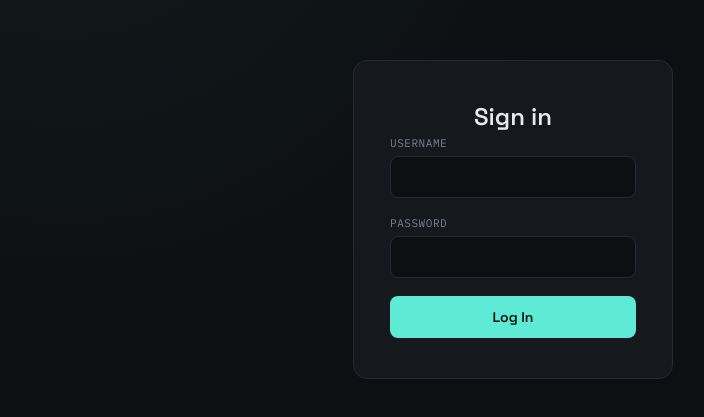
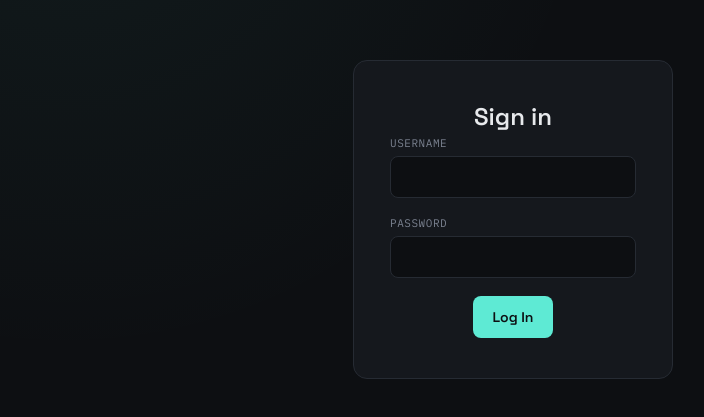
Before and after one commit to jrmymrsgn/LAB6-React, a React (Vite) app: page /login in a window 1280 px wide. Shown: the part 181-598 px from the top of the page, without its empty margins (127-831 px from the left). Built offline with nearby package versions, Linux system fonts and the light colour scheme; no server answers.

Commit message:
Center login heading and button

```diff
--- a/src/index.css
+++ b/src/index.css
@@ -39,7 +39,6 @@ body {
   padding: 40px 36px;
   width: 320px;
   text-align: center;
-
 }
 
 .card label,
@@ -47,8 +46,11 @@ body {
   text-align: left;
 }
 
+/* Center Login button */
 .card button {
-  width: 100%;
+  display: block;
+  width: fit-content;
+  margin: 0 auto;
 }
 
 .brand {
@@ -66,6 +68,7 @@ h1 {
   font-size: 24px;
   font-weight: 600;
   margin: 0 0 4px;
+  text-align: center;
 }
 
 .sub {
@@ -271,8 +274,6 @@ tbody tr:hover {
   white-space: nowrap;
 }
 
-
-
 .row-actions a,
 .row-actions button {
   display: inline-block;
```
